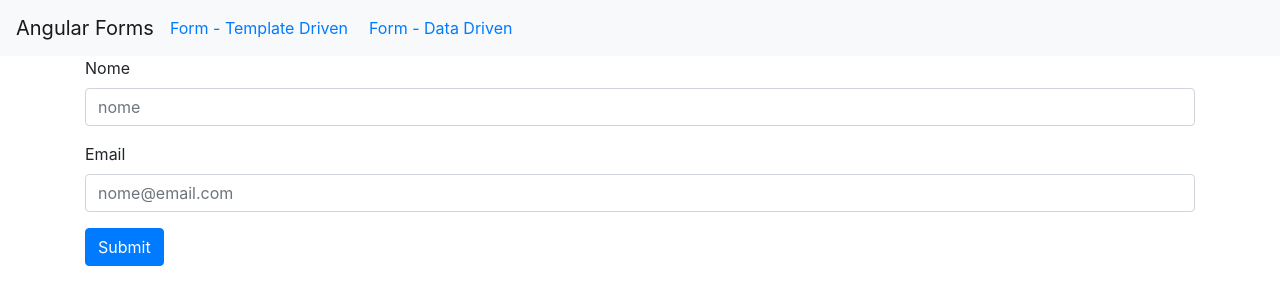
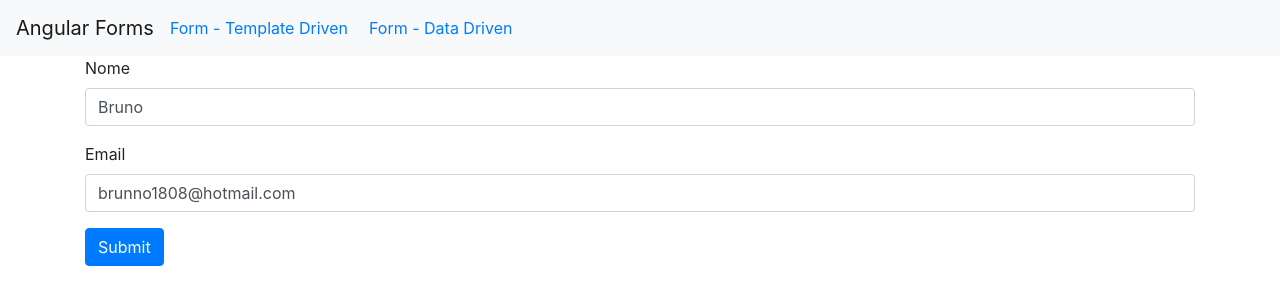
Before and after one commit to bbnsdevelop/estudosAngular-2-4-6, an Angular app in the folder formularios/: page /templateForm in a window 1280 px wide. Shown: the top 304 px of the page. Built offline with nearby package versions, Linux system fonts and the light colour scheme.

Commit message:
two-way data binding with forms

```diff
--- a/formularios/src/app/template-form/template-form.component.html
+++ b/formularios/src/app/template-form/template-form.component.html
@@ -1,11 +1,11 @@
 <form #formu="ngForm" (ngSubmit)="onSubmit(formu)">
   <div class="form-group">
     <label for="nome">Nome</label>
-    <input type="text" class="form-control" id="nome" placeholder="nome" name="nome" ngModel>
+    <input type="text" class="form-control" id="nome" placeholder="nome" name="nome" [(ngModel)]="usuario.nome">
   </div>
   <div class="form-group">
     <label for="email">Email</label>
-    <input type="email" class="form-control" id="email" placeholder="nome@email.com" name="emial" ngModel>
+    <input type="email" class="form-control" id="email" placeholder="nome@email.com" name="emial" [(ngModel)]="usuario.email">
   </div>
   <button type="submit" class="btn btn-primary">Submit</button>
 </form>
--- a/formularios/src/app/template-form/template-form.component.ts
+++ b/formularios/src/app/template-form/template-form.component.ts
@@ -7,6 +7,11 @@
 })
 export class TemplateFormComponent implements OnInit {
 
+  usuario: any ={
+    nome: 'Bruno',
+    email: 'brunno1808@hotmail.com'
+  }
+
   constructor() { }
 
   ngOnInit() {
@@ -14,6 +19,7 @@
 
   onSubmit(formu){
     console.log(formu);
+    console.log(this.usuario);
   }
 
 }
```
